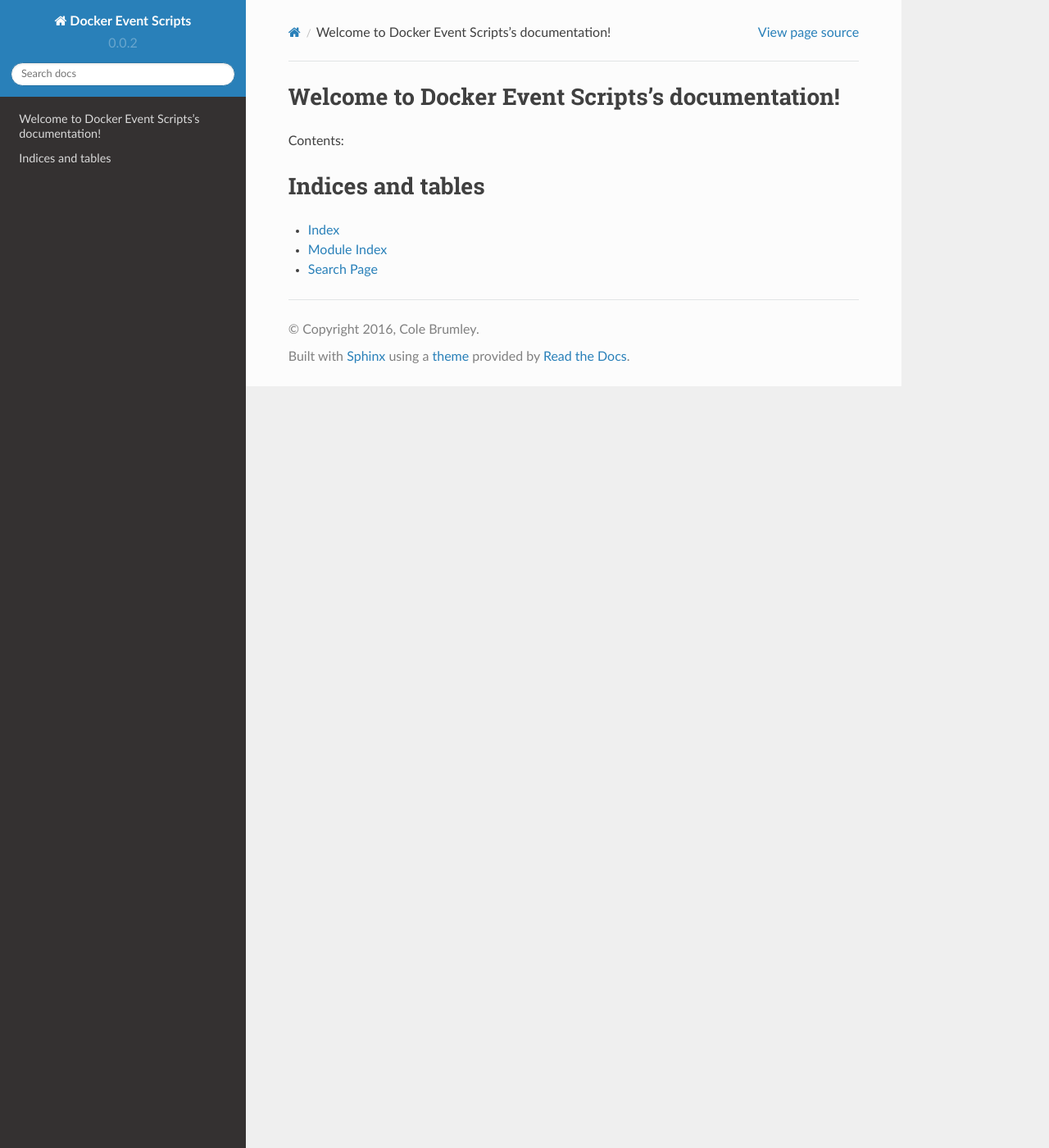
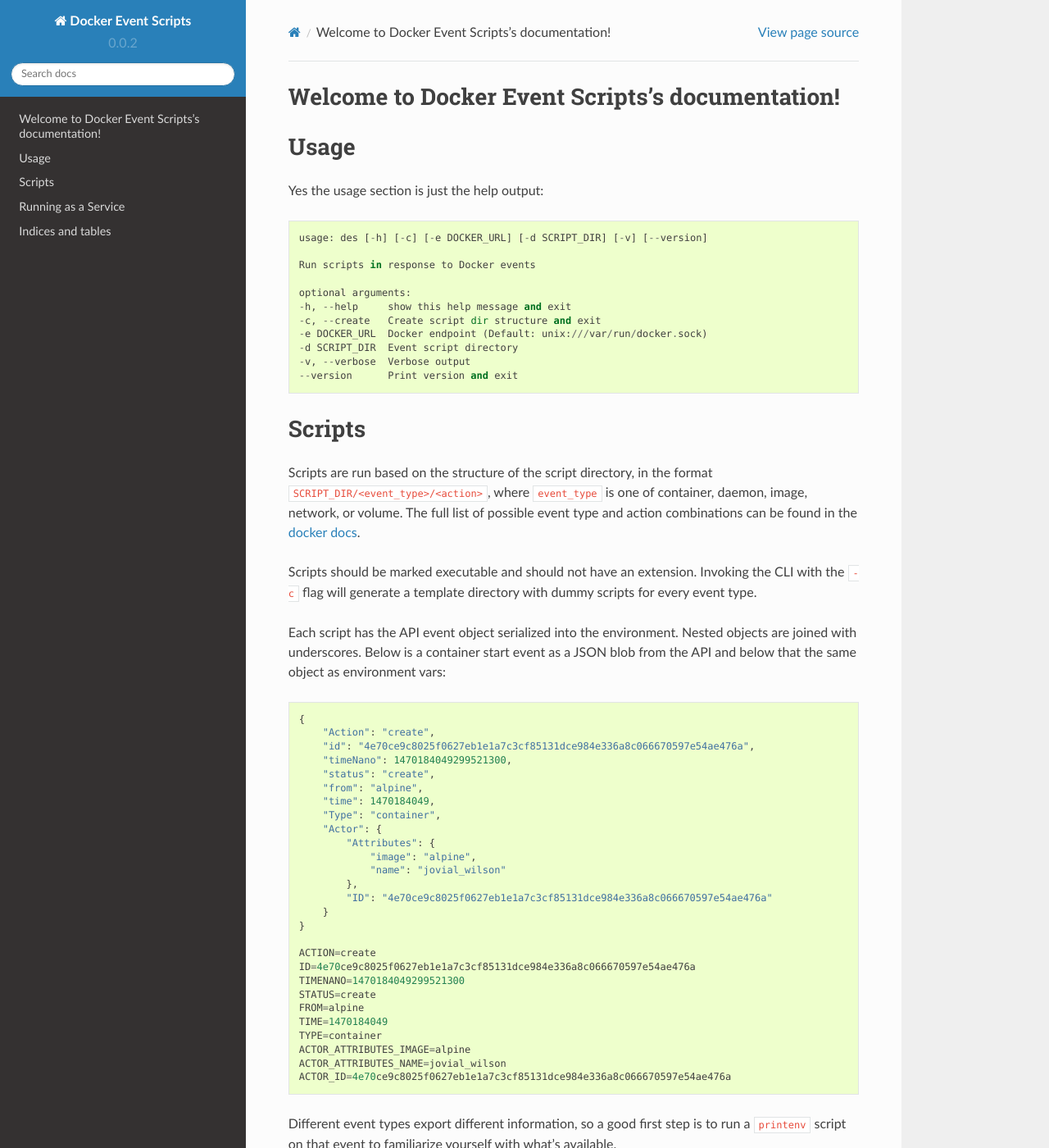
Before and after one commit to colebrumley/des, a Sphinx documentation site: the page built from docs/source/index.rst, in a window 1280 px wide and 1400 px high. Shown: the whole window at 82% size. Built offline with Sphinx 7.4.7 and the Read the Docs theme 2.0.0, drawn with Linux system fonts in a browser that asks for light colours; some of the changed text lies outside the part shown.

Commit message:
content!

```diff
--- a/docs/source/index.rst
+++ b/docs/source/index.rst
@@ -1,12 +1,65 @@
 Welcome to Docker Event Scripts's documentation!
 =========================================
 
-Contents:
+Usage
+==================
+Yes the usage section is just the help output::
 
-.. toctree::
-   :maxdepth: 2
+    usage: des [-h] [-c] [-e DOCKER_URL] [-d SCRIPT_DIR] [-v] [--version]
 
+    Run scripts in response to Docker events
 
+    optional arguments:
+    -h, --help     show this help message and exit
+    -c, --create   Create script dir structure and exit
+    -e DOCKER_URL  Docker endpoint (Default: unix:///var/run/docker.sock)
+    -d SCRIPT_DIR  Event script directory
+    -v, --verbose  Verbose output
+    --version      Print version and exit
+
+Scripts
+==================
+Scripts are run based on the structure of the script directory, in the format ``SCRIPT_DIR/<event_type>/<action>``, where ``event_type`` is one of container, daemon, image, network, or volume. The full list of possible event type and action combinations can be found in the `docker docs`_.
+
+Scripts should be marked executable and should not have an extension. Invoking the CLI with the ``-c`` flag will generate a template directory with dummy scripts for every event type.
+
+Each script has the API event object serialized into the environment. Nested objects are joined with underscores. Below is a container start event as a JSON blob from the API and below that the same object as environment vars::
+
+    {
+        "Action": "create",
+        "id": "4e70ce9c8025f0627eb1e1a7c3cf85131dce984e336a8c066670597e54ae476a",
+        "timeNano": 1470184049299521300,
+        "status": "create",
+        "from": "alpine",
+        "time": 1470184049,
+        "Type": "container",
+        "Actor": {
+            "Attributes": {
+                "image": "alpine",
+                "name": "jovial_wilson"
+            },
+            "ID": "4e70ce9c8025f0627eb1e1a7c3cf85131dce984e336a8c066670597e54ae476a"
+        }
+    }
+
+    ACTION=create
+    ID=4e70ce9c8025f0627eb1e1a7c3cf85131dce984e336a8c066670597e54ae476a
+    TIMENANO=1470184049299521300
+    STATUS=create
+    FROM=alpine
+    TIME=1470184049
+    TYPE=container
+    ACTOR_ATTRIBUTES_IMAGE=alpine
+    ACTOR_ATTRIBUTES_NAME=jovial_wilson
+    ACTOR_ID=4e70ce9c8025f0627eb1e1a7c3cf85131dce984e336a8c066670597e54ae476a
+
+Different event types export different information, so a good first step is to run a ``printenv`` script on that event to familiarize yourself with what's available.
+
+.. _docker docs: https://docs.docker.com/engine/reference/commandline/events/#/events
+
+Running as a Service
+==================
+See the ``contrib/`` folder for a systemd init script. More flavors will be added as the PRs roll in ;)
 
 Indices and tables
 ==================
```
